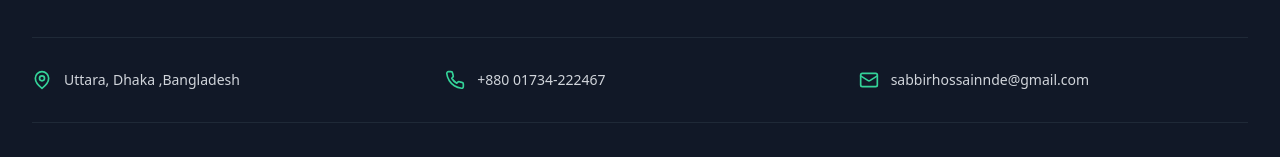
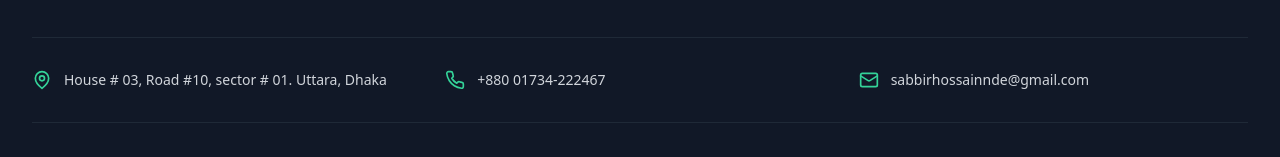
Before and after one commit to shikkacorpltd/version_v2, a React (Vite) app: page /get-started in a window 1280 px wide. Shown: the part 1160-1317 px from the top of the page. Built offline with nearby package versions, Linux system fonts and the light colour scheme.

Commit message:
Updated Footer.jsx

```diff
--- a/src/components/Footer.jsx
+++ b/src/components/Footer.jsx
@@ -105,7 +105,7 @@ const Footer = () => {
           <div className="grid grid-cols-1 md:grid-cols-3 gap-6 mb-8">
             <div className="flex items-center space-x-3">
               <MapPin className="h-5 w-5 text-emerald-400 flex-shrink-0" />
-              <span className="text-gray-300 text-sm"> Uttara, Dhaka ,Bangladesh</span>
+              <span className="text-gray-300 text-sm"> House # 03, Road #10, sector # 01. Uttara, Dhaka</span>
             </div>
             <div className="flex items-center space-x-3">
               <Phone className="h-5 w-5 text-emerald-400 flex-shrink-0" />
```
